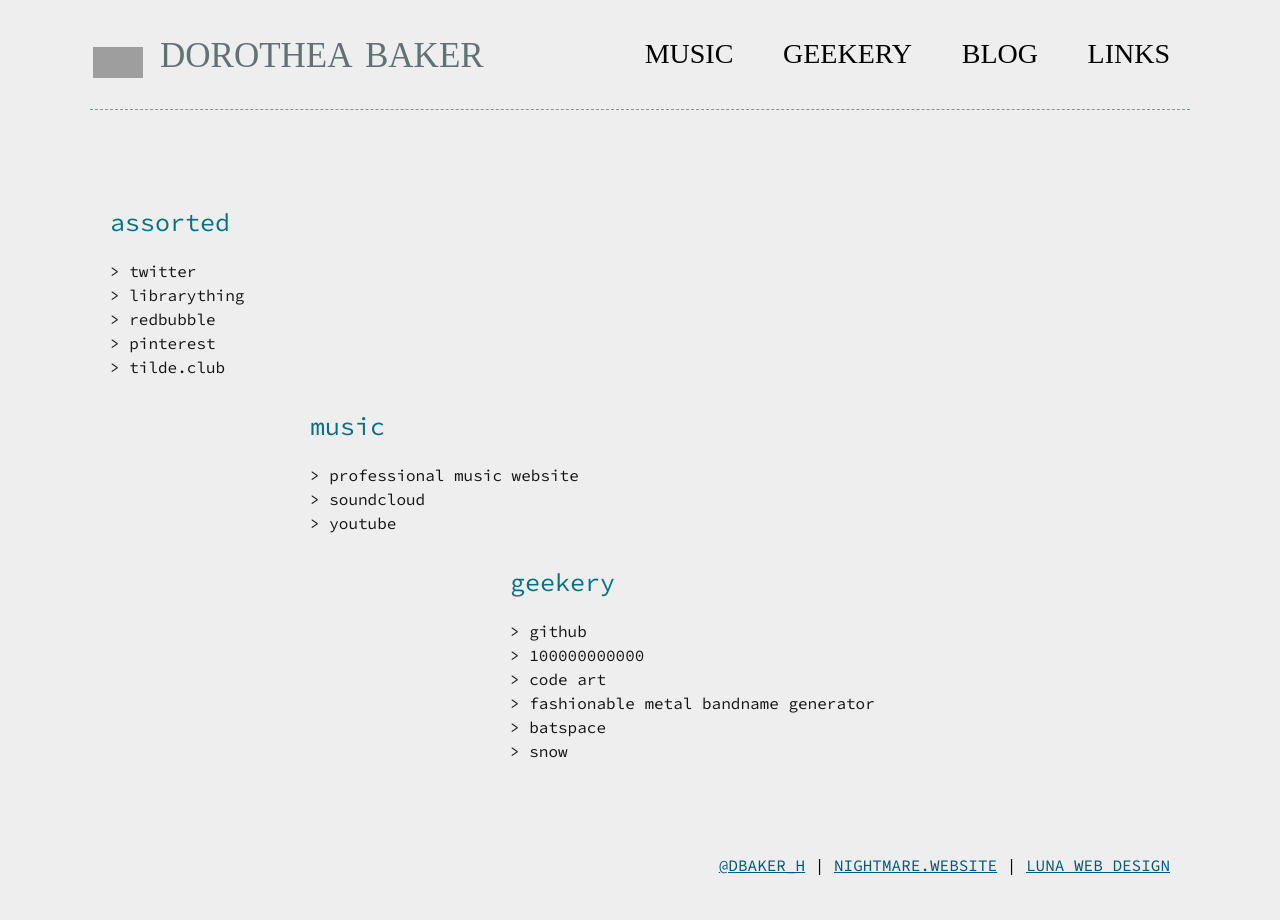
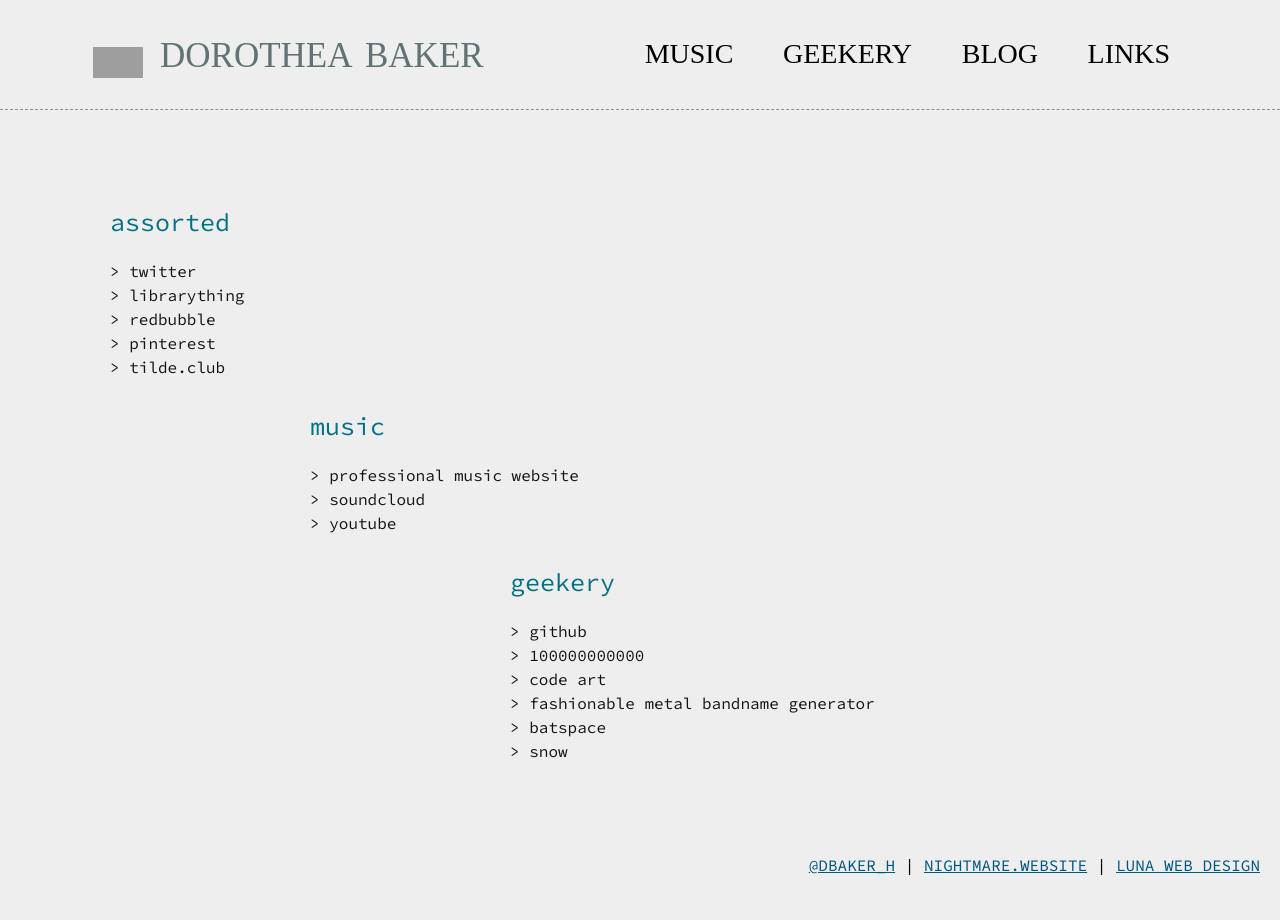
Before and after one commit to d-baker/navsite, a Jekyll site: the page built from links.html, in a window 1280 px wide. Built offline with Jekyll 4.4.1, drawn with Linux system fonts in a browser that asks for light colours; some web fonts are replaced; comment, search, counter and statistics services are not loaded; grey boxes are pictures that could not be loaded.

Commit message:
change container div usage to allow infinite width header/footer borders

```diff
--- a/_includes/header.html
+++ b/_includes/header.html
@@ -1,4 +1,5 @@
 <header id="main-header">
+    <div id="container">
         <a id="logo" href="{{ "/index.html" | prepend: site.baseurl }}">dorothea baker</a>
         <div id="menubutton">
             &nbsp;
@@ -70,4 +71,6 @@
             </div>
         </nav>
 
+    </div>
+
 </header>
--- a/_layouts/default.html
+++ b/_layouts/default.html
@@ -2,15 +2,15 @@
     {% include head.html %}
 
     <body>
+        {% include header.html %}
+
         <div id="container">
-            {% include header.html %}
-
             <main>
             {{ content }}
             </main>
+        </div>
 
-            {% include footer.html %}
-        </div>
+        {% include footer.html %}
     </body>
 
 </html>
--- a/css/main.scss
+++ b/css/main.scss
@@ -25,7 +25,6 @@ $header-height: 60px;
     display: block;
     margin: auto;
     max-width: 1100px;
-    height: 100%;
 }
 
 body {
```
Lines whose indentation alone changed are shown as unchanged.
